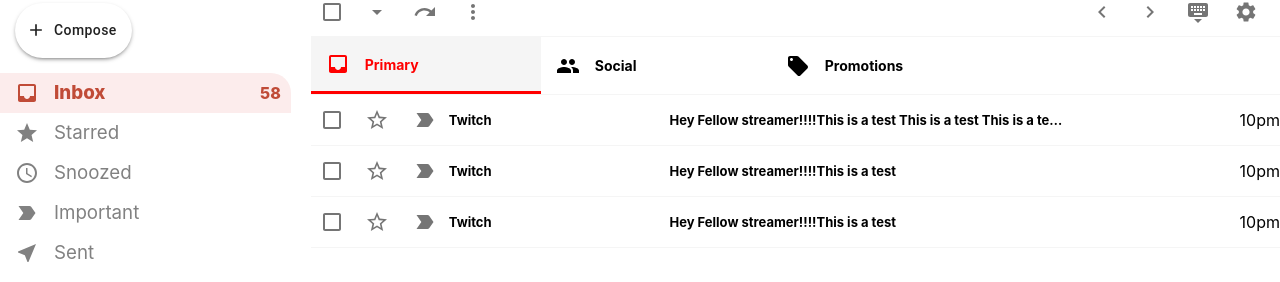
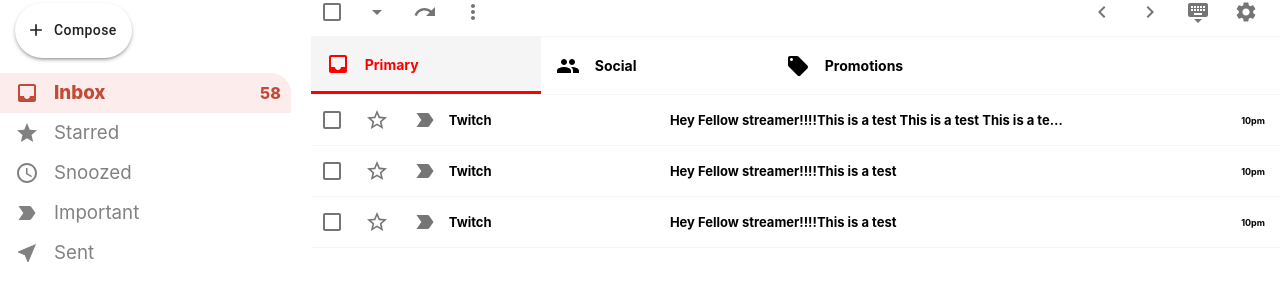
Before and after one commit to Vinoth6194/react_gmail_clone, a React (Create React App) app: page / in a window 1280 px wide. Shown: the part 93-375 px from the top of the page. Built offline with nearby package versions, Linux system fonts and the light colour scheme.

Commit message:
email time

```diff
--- a/src/emailrow.css
+++ b/src/emailrow.css
@@ -33,3 +33,8 @@
   font-size: 13px;
   flex: 0.3;
 }
+.emailRow__time {
+  padding-right: 15px;
+  font-size: 9px;
+  font-weight: bold;
+}
```
